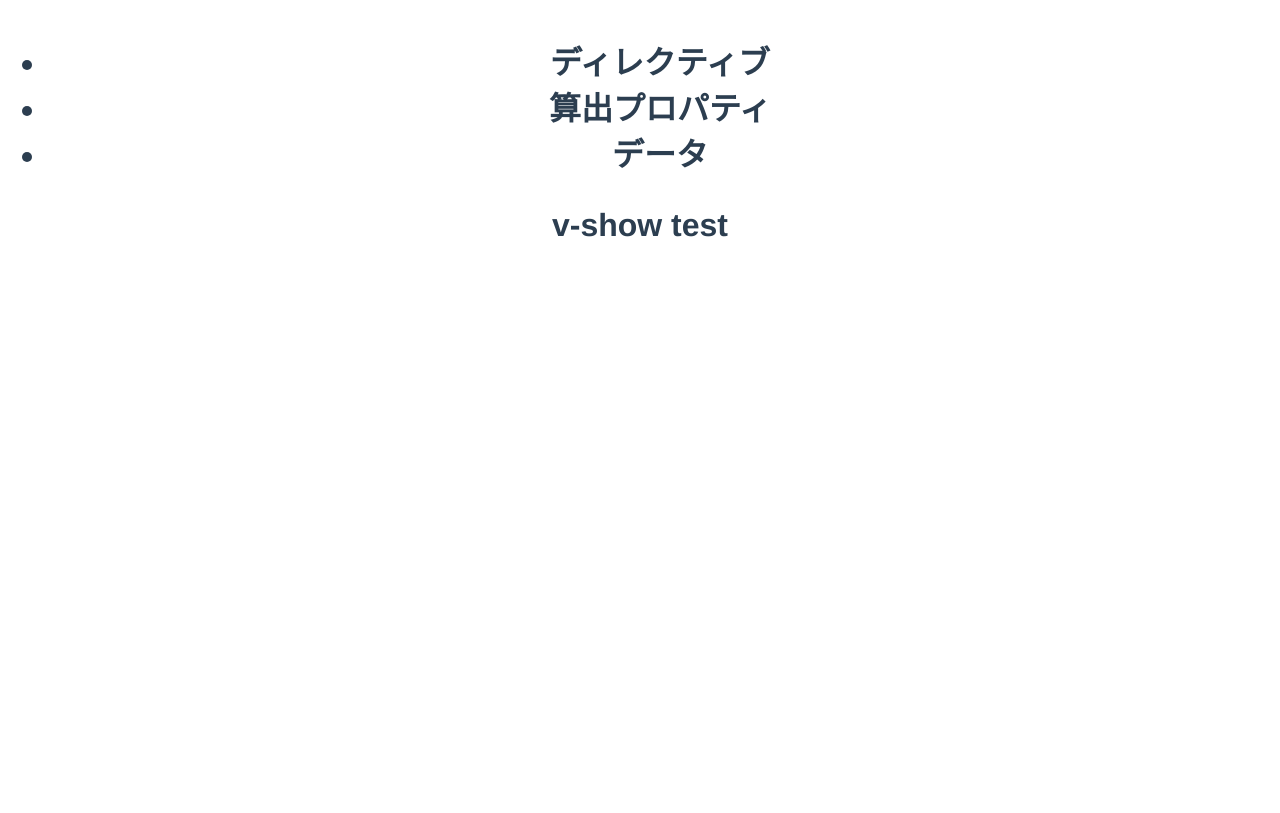
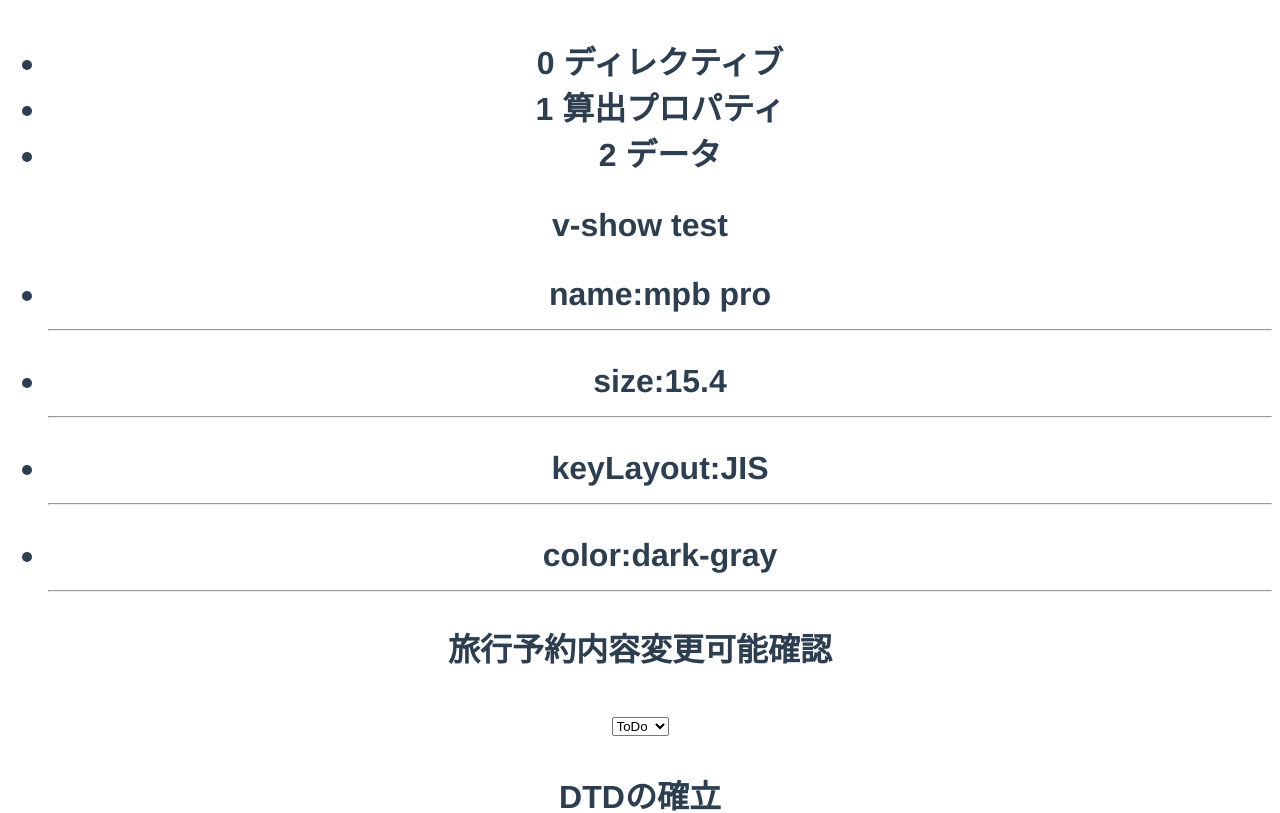
Before and after one commit to 9010atuy/WebAppTraining, a Vue app in the folder vueTraining/sandbox-project/: page / in a window 1280 px wide. Shown: the part 220-1033 px from the top of the page. Before the commit the page ends 800 px from the top, so only its background shows below. Built offline with nearby package versions, Linux system fonts and the light colour scheme.

Commit message:
add v-for, set key, select

```diff
--- a/vueTraining/sandbox-project/src/components/Practice.vue
+++ b/vueTraining/sandbox-project/src/components/Practice.vue
@@ -4,12 +4,28 @@
         <template v-if="result">
             <h1>Practice</h1>
             <ul>
-                <li>ディレクティブ</li>
-                <li>算出プロパティ</li>
-                <li>データ</li>
+                <li v-for="(subject,index) in subjects" :key="subject">
+                    {{index + ' ' + subject}}
+                </li>
             </ul>
         </template>
         <p v-show="result">v-show test</p>
+        <template v-for="(value, key) in myLabtop">
+            <ul :key="value">
+                <li>
+                    {{key}}:{{value}}
+                </li>
+                <hr/>
+            </ul>
+        </template>
+        <div v-for="todo in todos" :key="todo.id">
+            <p>{{todo}}</p>
+            <select name="status" id="status">
+                <option v-for="status in statuses" :value="status" :key="status">
+                    {{status}}
+                </option>
+            </select>
+        </div>
     </div>
 </template>
 
@@ -19,7 +35,25 @@
     data:function(){
         return {
             result: true,
-            check:true
+            check:true,
+            subjects:['ディレクティブ', '算出プロパティ', 'データ'],
+            myLabtop:{
+                name: 'mpb pro',
+                size: 15.4,
+                keyLayout: 'JIS',
+                color:'dark-gray',
+            },
+            todos:[
+                '旅行予約内容変更可能確認',
+                'DTDの確立',
+                'DTDの確立',
+                '新規システムの仕様把握方法'
+            ],
+            statuses:[
+                'ToDo',
+                'Doing',
+                'Done'
+            ]
         }
     },
     methods:{
```
